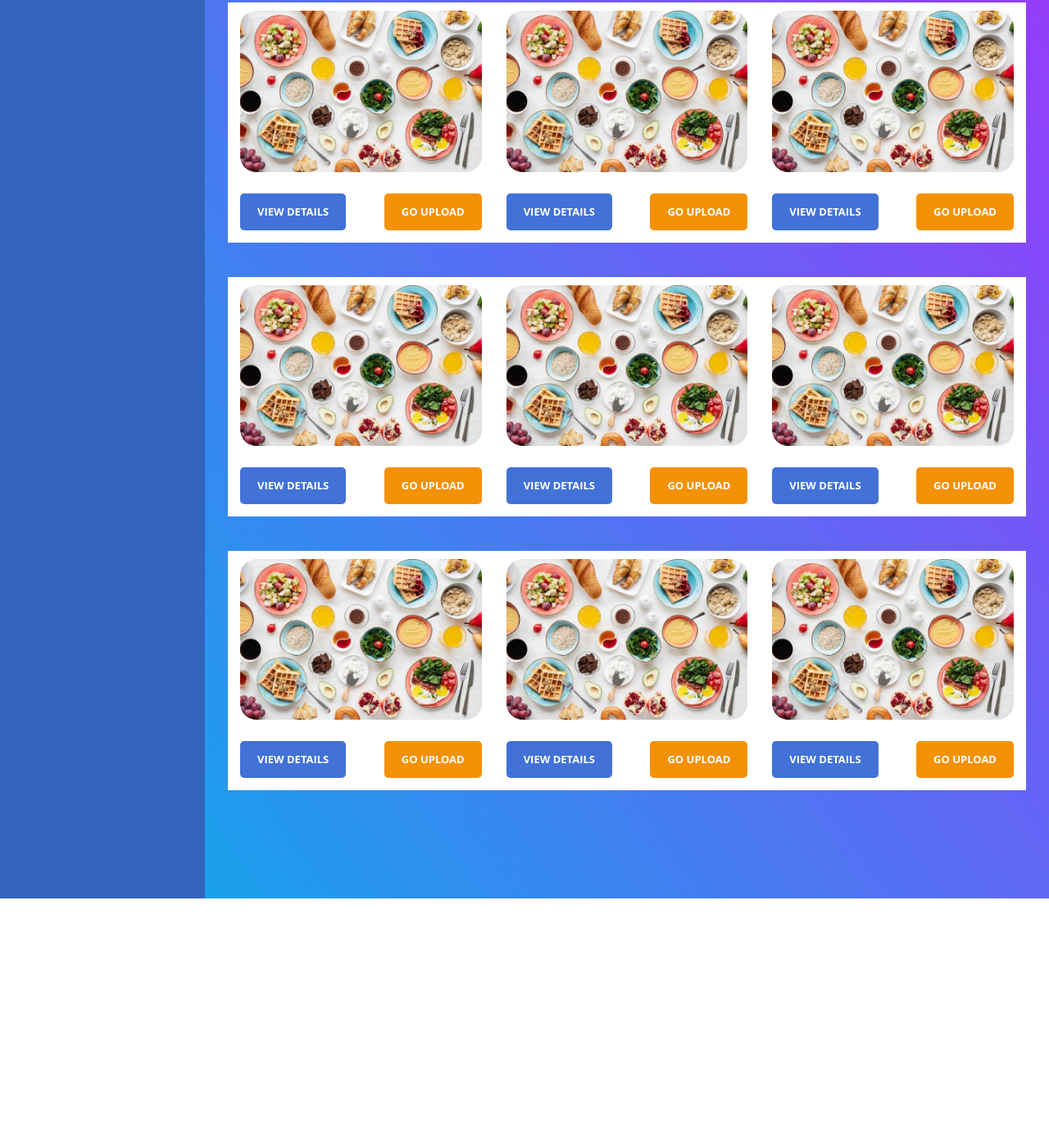
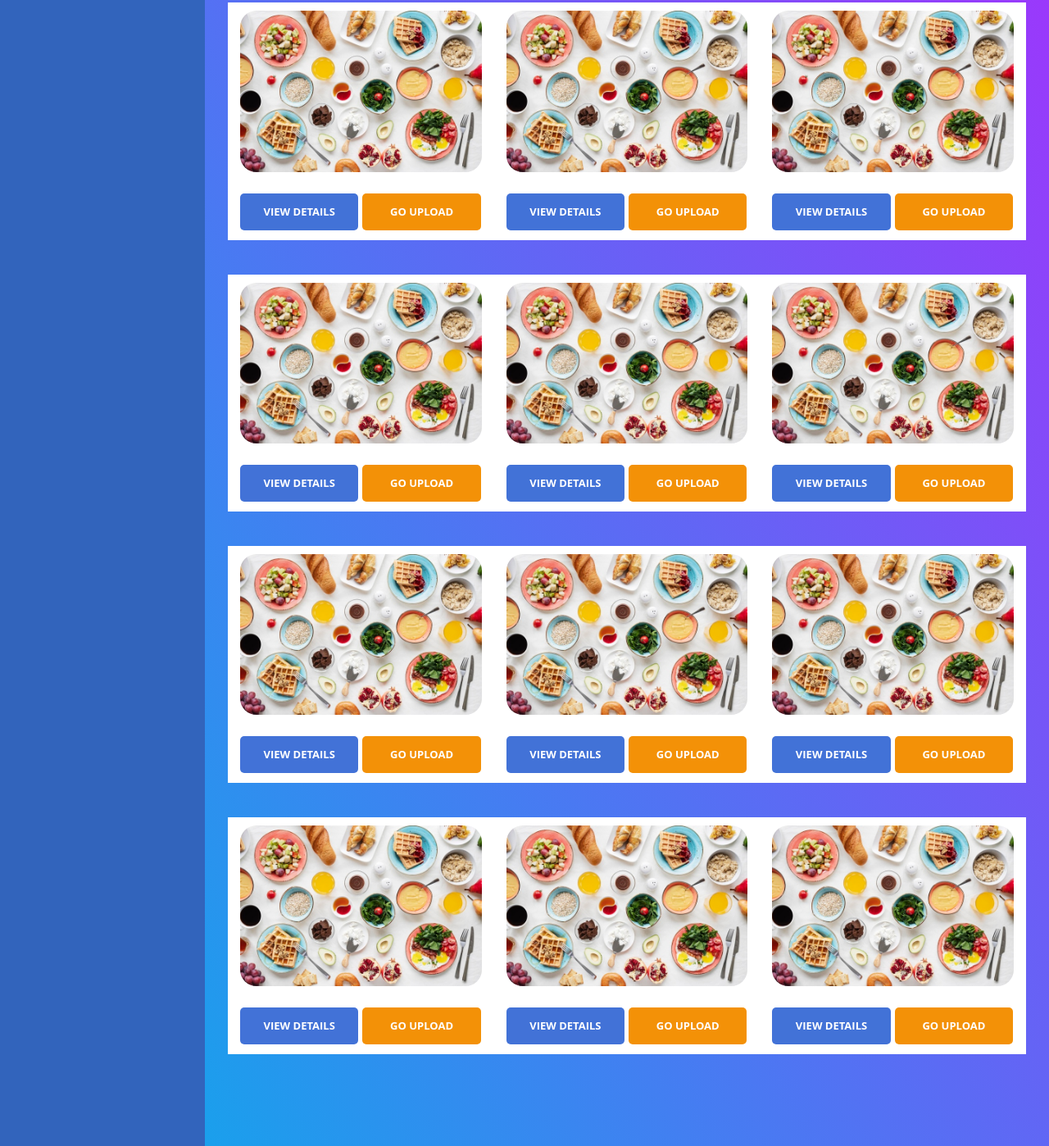
Before and after one commit to fahimfoysal2/pngStock, a plain HTML site: page dashboard.html in a window 1280 px wide. Shown: the part 702-2100 px from the top of the page at 82% size. Before the commit the page ends 1798 px from the top, so only its background shows below. Drawn offline with nearby package versions, Linux system fonts and the light colour scheme.

Commit message:
Dashboard Detail & Action btn

```diff
--- a/css/responsive.css
+++ b/css/responsive.css
@@ -1,7 +1,7 @@
 /*
 *******************************
-** Author: Fahim Foysal
-** Email: tofahimfoysal@gmail.com
+** Author : Fahim Foysal
+** Email  : tofahimfoysal@gmail.com
 ********************************
 */
 
@@ -45,7 +45,6 @@ body {
 }
 
 /* --------- Header Section  end------------ */
-
 
 /* --------- Footer Section ------------ */
 
@@ -176,7 +175,7 @@ body {
 }
 
 .res-upload-wrapper {
-    padding: 10px 0 60px 0;
+    padding: 10px 0 12px 0;
 }
 
 .btn--yellow {
@@ -210,13 +209,14 @@ img.res-dashboars-ad {
     max-width: 350px;
     width: 100%;
 }
-.res-form-col-no-pad{
+
+.res-form-col-no-pad {
     padding-left: 0;
     padding-right: 0;
     padding-bottom: 10px;
 }
 
-.res-li-no-pad{
+.res-li-no-pad {
     padding-left: 0 !important;
 }
 
@@ -224,22 +224,46 @@ ul#pageSubmenu {
     word-break: break-word;
 }
 
+.res-actn-wrap {
+    display: flex;
+    gap: 5px;
+    align-content: space-between;
+    flex-direction: row;
+}
+
+.res-action-btn {
+    width: 49%;
+}
+
 /*--------- mobile -------------*/
+
+@media screen and (max-width: 575px) {
+    .res-action-btn {
+        line-height: 36px;
+        padding: 0 0;
+    }
+}
+
+@media screen and (min-width: 576px) and (max-width: 1200px) {
+    .res-actn-wrap {
+        flex-direction: column;
+        width: 100%;
+    }
+    .res-action-btn {
+        width: auto;
+        line-height: 30px;
+    }
+}
 
 @media screen and (max-width: 768px) {
     .tabcontent {
         padding: 0;
     }
-    .res-action-btn {
-        line-height: 36px;
-        padding: 0 10px;
-    }
     .res-drag-upload {
         width: 100%;
         margin-left: 0;
     }
-
-    .spanmargin{
+    .spanmargin {
         padding-left: 0;
     }
 }
@@ -269,14 +293,16 @@ ul#pageSubmenu {
         max-width: 100%;
     }
 }
+
 @media screen and (min-width: 576px) {
-    .res-form-col-no-pad-lg-right{
+    .res-form-col-no-pad-lg-right {
         padding-right: 15px;
     }
-    .res-form-col-no-pad-lg-left{
+    .res-form-col-no-pad-lg-left {
         padding-left: 15px;
     }
 }
+
 /* --------- Above Tab ---------- */
 
 @media screen and (min-width: 769px) {
--- a/dashboard.html
+++ b/dashboard.html
@@ -307,36 +307,42 @@
                         <div class="col-sm-4">
                             <div class="res-upload-wrapper">
                                 <img src="img/one.jpg" width="100%" height="80%" style="border-radius: 20px;"><br><br>
-                                <button class="btn btn--radius-2 btn--blue res-action-btn" type="submit"
-                                    style="float: right; background: #f39107;">Go Upload</button>
-                                <button class="btn btn--radius-2 btn--blue res-action-btn" type="submit"
-                                    style="float: left;">
+                                <div class="res-actn-wrap">
+                                    <button class="btn btn--radius-2 btn--blue res-action-btn" type="submit">
                                         View Details
                                     </button>
+                                    <button class="btn btn--radius-2 btn--yellow res-action-btn" type="submit">
+                                        Go Upload
+                                    </button>
+                                </div>
                             </div>
                         </div>
 
                         <div class="col-sm-4">
                             <div class="res-upload-wrapper">
                                 <img src="img/one.jpg" width="100%" height="80%" style="border-radius: 20px;"><br><br>
-                                <button class="btn btn--radius-2 btn--blue res-action-btn" type="submit"
-                                    style="float: right; background: #f39107;">Go Upload</button>
-                                <button class="btn btn--radius-2 btn--blue res-action-btn" type="submit"
-                                    style="float: left;">
+                                <div class="res-actn-wrap">
+                                    <button class="btn btn--radius-2 btn--blue res-action-btn" type="submit">
                                         View Details
                                     </button>
+                                    <button class="btn btn--radius-2 btn--yellow res-action-btn" type="submit">
+                                        Go Upload
+                                    </button>
+                                </div>
                             </div>
                         </div>
 
                         <div class="col-sm-4">
                             <div class="res-upload-wrapper">
                                 <img src="img/one.jpg" width="100%" height="80%" style="border-radius: 20px;"><br><br>
-                                <button class="btn btn--radius-2 btn--blue res-action-btn" type="submit"
-                                    style="float: right; background: #f39107;">Go Upload</button>
-                                <button class="btn btn--radius-2 btn--blue res-action-btn" type="submit"
-                                    style="float: left;">
+                                <div class="res-actn-wrap">
+                                    <button class="btn btn--radius-2 btn--blue res-action-btn" type="submit">
                                         View Details
                                     </button>
+                                    <button class="btn btn--radius-2 btn--yellow res-action-btn" type="submit">
+                                        Go Upload
+                                    </button>
+                                </div>
                             </div>
                         </div>
 
@@ -349,36 +355,42 @@
                         <div class="col-sm-4">
                             <div class="res-upload-wrapper">
                                 <img src="img/one.jpg" width="100%" height="80%" style="border-radius: 20px;"><br><br>
-                                <button class="btn btn--radius-2 btn--blue res-action-btn" type="submit"
-                                    style="float: right; background: #f39107;">Go Upload</button>
-                                <button class="btn btn--radius-2 btn--blue res-action-btn" type="submit"
-                                    style="float: left;">
+                                <div class="res-actn-wrap">
+                                    <button class="btn btn--radius-2 btn--blue res-action-btn" type="submit">
                                         View Details
                                     </button>
+                                    <button class="btn btn--radius-2 btn--yellow res-action-btn" type="submit">
+                                        Go Upload
+                                    </button>
+                                </div>
                             </div>
                         </div>
 
                         <div class="col-sm-4">
                             <div class="res-upload-wrapper">
                                 <img src="img/one.jpg" width="100%" height="80%" style="border-radius: 20px;"><br><br>
-                                <button class="btn btn--radius-2 btn--blue res-action-btn" type="submit"
-                                    style="float: right; background: #f39107;">Go Upload</button>
-                                <button class="btn btn--radius-2 btn--blue res-action-btn" type="submit"
-                                    style="float: left;">
+                                <div class="res-actn-wrap">
+                                    <button class="btn btn--radius-2 btn--blue res-action-btn" type="submit">
                                         View Details
                                     </button>
+                                    <button class="btn btn--radius-2 btn--yellow res-action-btn" type="submit">
+                                        Go Upload
+                                    </button>
+                                </div>
                             </div>
                         </div>
 
                         <div class="col-sm-4">
                             <div class="res-upload-wrapper">
                                 <img src="img/one.jpg" width="100%" height="80%" style="border-radius: 20px;"><br><br>
-                                <button class="btn btn--radius-2 btn--blue res-action-btn" type="submit"
-                                    style="float: right; background: #f39107;">Go Upload</button>
-                                <button class="btn btn--radius-2 btn--blue res-action-btn" type="submit"
-                                    style="float: left;">
+                                <div class="res-actn-wrap">
+                                    <button class="btn btn--radius-2 btn--blue res-action-btn" type="submit">
                                         View Details
                                     </button>
+                                    <button class="btn btn--radius-2 btn--yellow res-action-btn" type="submit">
+                                        Go Upload
+                                    </button>
+                                </div>
                             </div>
                         </div>
 
@@ -391,36 +403,90 @@
                         <div class="col-sm-4">
                             <div class="res-upload-wrapper">
                                 <img src="img/one.jpg" width="100%" height="80%" style="border-radius: 20px;"><br><br>
-                                <button class="btn btn--radius-2 btn--blue res-action-btn" type="submit"
-                                    style="float: right; background: #f39107;">Go Upload</button>
-                                <button class="btn btn--radius-2 btn--blue res-action-btn" type="submit"
-                                    style="float: left;">
+                                <div class="res-actn-wrap">
+                                    <button class="btn btn--radius-2 btn--blue res-action-btn" type="submit">
                                         View Details
                                     </button>
+                                    <button class="btn btn--radius-2 btn--yellow res-action-btn" type="submit">
+                                        Go Upload
+                                    </button>
+                                </div>
                             </div>
                         </div>
 
                         <div class="col-sm-4">
                             <div class="res-upload-wrapper">
                                 <img src="img/one.jpg" width="100%" height="80%" style="border-radius: 20px;"><br><br>
-                                <button class="btn btn--radius-2 btn--blue res-action-btn" type="submit"
-                                    style="float: right; background: #f39107;">Go Upload</button>
-                                <button class="btn btn--radius-2 btn--blue res-action-btn" type="submit"
-                                    style="float: left;">
+                                <div class="res-actn-wrap">
+                                    <button class="btn btn--radius-2 btn--blue res-action-btn" type="submit">
                                         View Details
                                     </button>
+                                    <button class="btn btn--radius-2 btn--yellow res-action-btn" type="submit">
+                                        Go Upload
+                                    </button>
+                                </div>
                             </div>
                         </div>
 
                         <div class="col-sm-4">
                             <div class="res-upload-wrapper">
                                 <img src="img/one.jpg" width="100%" height="80%" style="border-radius: 20px;"><br><br>
-                                <button class="btn btn--radius-2 btn--blue res-action-btn" type="submit"
-                                    style="float: right; background: #f39107;">Go Upload</button>
-                                <button class="btn btn--radius-2 btn--blue res-action-btn" type="submit"
-                                    style="float: left;">
+                                <div class="res-actn-wrap">
+                                    <button class="btn btn--radius-2 btn--blue res-action-btn" type="submit">
                                         View Details
                                     </button>
+                                    <button class="btn btn--radius-2 btn--yellow res-action-btn" type="submit">
+                                        Go Upload
+                                    </button>
+                                </div>
+                            </div>
+                        </div>
+
+                    </div>
+
+                    <br> <br>
+
+                    <div class="row" id="mainrow" style="background: #fff">
+
+                        <div class="col-sm-4">
+                            <div class="res-upload-wrapper">
+                                <img src="img/one.jpg" width="100%" height="80%" style="border-radius: 20px;"><br><br>
+                                <div class="res-actn-wrap">
+                                    <button class="btn btn--radius-2 btn--blue res-action-btn" type="submit">
+                                        View Details
+                                    </button>
+                                    <button class="btn btn--radius-2 btn--yellow res-action-btn" type="submit">
+                                        Go Upload
+                                    </button>
+                                </div>
+                            </div>
+                        </div>
+
+                        <div class="col-sm-4">
+                            <div class="res-upload-wrapper">
+                                <img src="img/one.jpg" width="100%" height="80%" style="border-radius: 20px;"><br><br>
+                                <div class="res-actn-wrap">
+                                    <button class="btn btn--radius-2 btn--blue res-action-btn" type="submit">
+                                        View Details
+                                    </button>
+                                    <button class="btn btn--radius-2 btn--yellow res-action-btn" type="submit">
+                                        Go Upload
+                                    </button>
+                                </div>
+                            </div>
+                        </div>
+
+                        <div class="col-sm-4">
+                            <div class="res-upload-wrapper">
+                                <img src="img/one.jpg" width="100%" height="80%" style="border-radius: 20px;"><br><br>
+                                <div class="res-actn-wrap">
+                                    <button class="btn btn--radius-2 btn--blue res-action-btn" type="submit">
+                                        View Details
+                                    </button>
+                                    <button class="btn btn--radius-2 btn--yellow res-action-btn" type="submit">
+                                        Go Upload
+                                    </button>
+                                </div>
                             </div>
                         </div>
 
@@ -884,9 +950,9 @@
             });
 
             function sidebar_menu_li() {
-                if (! $("#sidebar").hasClass('active')) {
+                if (!$("#sidebar").hasClass('active')) {
                     $(".spanmargin").removeClass('res-li-no-pad');
-                }else{
+                } else {
                     $(".spanmargin").addClass('res-li-no-pad');
                 }
             }
```
Lines whose indentation alone changed are shown as unchanged.
